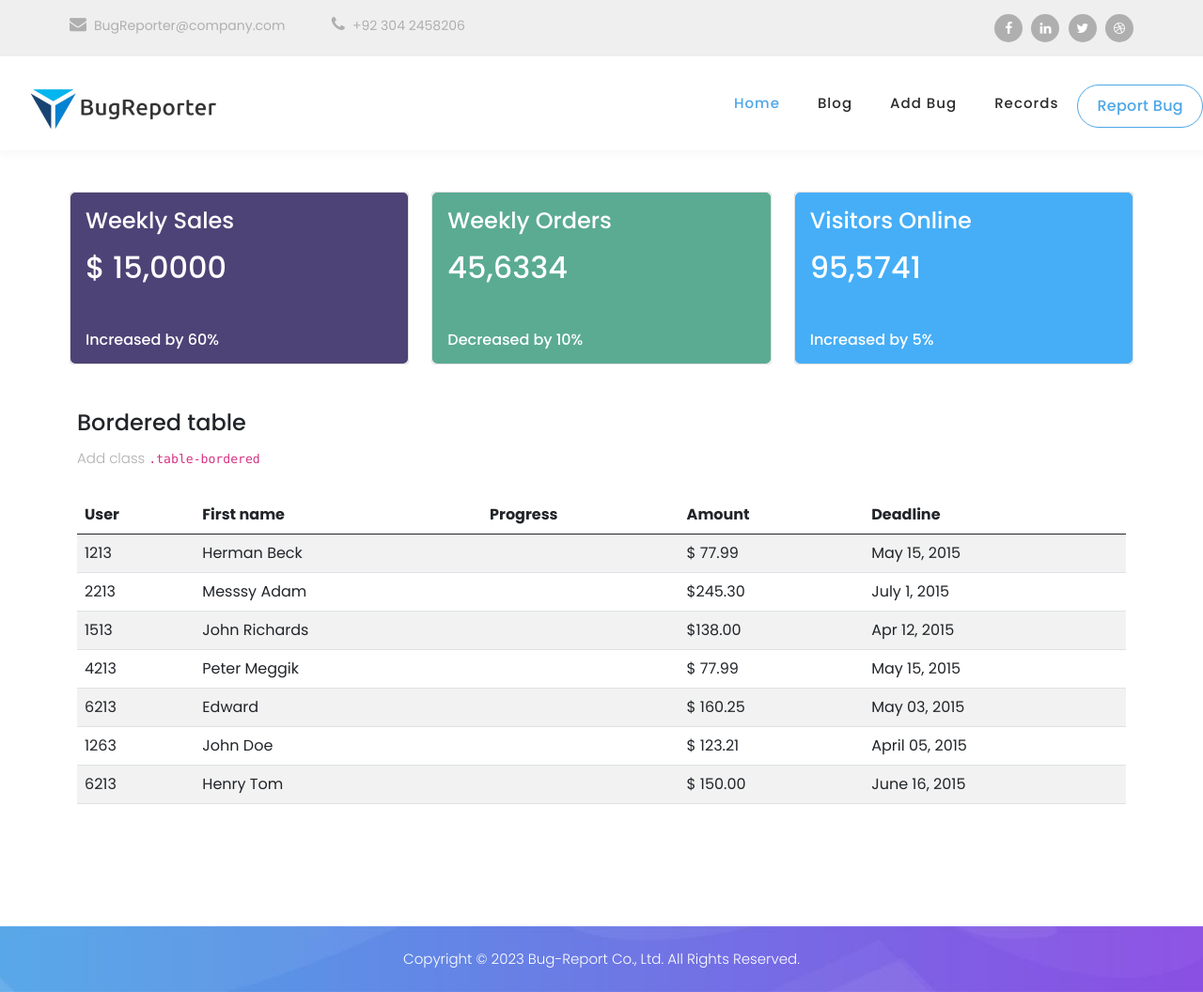
After one commit to Muhammad-Shaheer-khan/DBMS_Project, a Django app: page /record in a window 1280 px wide. The commit adds this page. Shown: the whole page at 94% size. Run offline with Django 4.2, Linux system fonts and the light colour scheme; some libraries are stand-ins or nearby versions.

Commit message:
ahsan 4th commit

```diff
--- a/myproject/myapp/urls.py
+++ b/myproject/myapp/urls.py
@@ -4,5 +4,6 @@ from .views import *
 urlpatterns = [
     path('', home,name='home'),
     # path('home', home,name='home'),
-    path('addBug',addBug, name='addBug')
+    path('addBug',addBug, name='addBug'),
+    path('record',record,name='record')
 ]
--- a/myproject/myapp/views.py
+++ b/myproject/myapp/views.py
@@ -6,3 +6,7 @@ def home(request):
 # Create your views here.
 def addBug(request):
     return render(request,'addBug.html')
+
+
+def record(request):
+    return render(request,'record.html')
--- a/myproject/templates/base.html
+++ b/myproject/templates/base.html
@@ -83,7 +83,7 @@
               <li class="scroll-to-section"><a href="{% url 'home'%}" class="active">Home</a></li>
               <li class="scroll-to-section"><a href="#blog">Blog</a></li>
               <li ><a href="{% url 'addBug' %}">Add bug</a></li>
-              <li ><a href="#">Records</a></li>
+              <li ><a href="{% url 'record' %}">Records</a></li>
               <div class="border-first-button"><a href="#">Report Bug</a></div>
             </ul>
             <a class='menu-trigger'>
--- /dev/null
+++ b/myproject/templates/record.html
@@ -0,0 +1,179 @@
+{% extends 'base.html' %}
+
+{% load static %}
+
+{% block content %}
+
+
+<style>
+    .row {
+    display: -webkit-box;
+    display: -ms-flexbox;
+    display: flex;
+    -ms-flex-wrap: wrap;
+    flex-wrap: wrap;
+    margin-right: -20px;
+    margin-left: -20px;
+}
+
+
+
+</style>
+
+<br><br>
+<br><br>
+<br><br>
+
+<div class="container">
+
+<div class="row">
+    <div class="col-md-4 stretch-card grid-margin">
+      <div class="card bg-gradient-danger card-img-holder text-white">
+        <!-- <div class="card-body" style="background-color:#4e4376"> -->
+            <div class="card-body" style="background-color:#4e4376;border-radius: 5px;">
+
+
+          <h4 class="font-weight-normal mb-3">Weekly Sales <i class="mdi mdi-chart-line mdi-24px float-right"></i>
+          </h4>
+          <h2 class="mb-5">$ 15,0000</h2>
+          <h6 class="card-text">Increased by 60%</h6>
+        </div>
+      </div>
+    </div>
+
+    <div class="col-md-4 stretch-card grid-margin">
+      <div class="card bg-gradient-info card-img-holder text-white">
+        <div class="card-body" style="background-color: #5aab92;border-radius: 5px;">
+          <h4 class="font-weight-normal mb-3">Weekly Orders <i class="mdi mdi-bookmark-outline mdi-24px float-right"></i>
+          </h4>
+          <h2 class="mb-5">45,6334</h2>
+          <h6 class="card-text">Decreased by 10%</h6>
+        </div>
+      </div>
+    </div>
+    <div class="col-md-4 stretch-card grid-margin">
+      <div class="card bg-gradient-success card-img-holder text-white">
+        <div class="card-body" style="background-color: #46aef7;border-radius: 5px;">
+          <!-- <img src="assets/images/dashboard/circle.svg" class="card-img-absolute" > -->
+          <h4 class="font-weight-normal mb-3">Visitors Online <i class="mdi mdi-diamond mdi-24px float-right"></i>
+          </h4>
+          <h2 class="mb-5">95,5741</h2>
+          <h6 class="card-text">Increased by 5%</h6>
+        </div>
+      </div>
+    </div>
+
+  </div>
+  <br><br>
+
+
+    <table class="table table-striped my-4">
+        <h4 class="card-title">Bordered table</h4>
+        <p class="card-description"> Add class <code>.table-bordered</code>
+        </p>
+      <thead>
+        <tr>
+          <th> User </th>
+          <th> First name </th>
+          <th> Progress </th>
+          <th> Amount </th>
+          <th> Deadline </th>
+        </tr>
+      </thead>
+      <tbody>
+        <tr>
+          <td>1213</td>
+          <td> Herman Beck </td>
+          <td>
+            <!-- <div class="progress">
+              <div class="progress-bar bg-success" role="progressbar" style="width: 25%" aria-valuenow="25" aria-valuemin="0" aria-valuemax="100"></div>
+            </div> -->
+          </td>
+          <td> $ 77.99 </td>
+          <td> May 15, 2015 </td>
+        </tr>
+        <tr>
+            <td>2213</td>
+
+          <td> Messsy Adam </td>
+          <td>
+            <!-- <div class="progress">
+              <div class="progress-bar bg-danger" role="progressbar" style="width: 75%" aria-valuenow="75" aria-valuemin="0" aria-valuemax="100"></div>
+            </div> -->
+          </td>
+          <td> $245.30 </td>
+          <td> July 1, 2015 </td>
+        </tr>
+        <tr>
+            <td>1513</td>
+
+          <td> John Richards </td>
+          <td>
+            <!-- <div class="progress">
+              <div class="progress-bar bg-warning" role="progressbar" style="width: 90%" aria-valuenow="90" aria-valuemin="0" aria-valuemax="100"></div>
+            </div> -->
+          </td>
+          <td> $138.00 </td>
+          <td> Apr 12, 2015 </td>
+        </tr>
+        <tr>
+            <td>4213</td>
+
+          <td> Peter Meggik </td>
+          <td>
+            <!-- <div class="progress">
+              <div class="progress-bar bg-primary" role="progressbar" style="width: 50%" aria-valuenow="50" aria-valuemin="0" aria-valuemax="100"></div>
+            </div> -->
+          </td>
+          <td> $ 77.99 </td>
+          <td> May 15, 2015 </td>
+        </tr>
+        <tr>
+            <td>6213</td>
+
+          <td> Edward </td>
+          <td>
+            <!-- <div class="progress">
+              <div class="progress-bar bg-danger" role="progressbar" style="width: 35%" aria-valuenow="35" aria-valuemin="0" aria-valuemax="100"></div>
+            </div> -->
+          </td>
+          <td> $ 160.25 </td>
+          <td> May 03, 2015 </td>
+        </tr>
+        <tr>
+            <td>1263</td>
+
+          <td> John Doe </td>
+          <td>
+            <!-- <div class="progress">
+              <div class="progress-bar bg-info" role="progressbar" style="width: 65%" aria-valuenow="65" aria-valuemin="0" aria-valuemax="100"></div>
+            </div> -->
+          </td>
+          <td> $ 123.21 </td>
+          <td> April 05, 2015 </td>
+        </tr>
+        <tr>
+            <td>6213</td>
+
+          <td> Henry Tom </td>
+          <td>
+            <!-- <div class="progress">
+              <div class="progress-bar bg-warning" role="progressbar" style="width: 20%" aria-valuenow="20" aria-valuemin="0" aria-valuemax="100"></div>
+            </div> -->
+          </td>
+          <td> $ 150.00 </td>
+          <td> June 16, 2015 </td>
+        </tr>
+      </tbody>
+    </table>
+  </div>
+
+
+
+</div>
+
+
+
+
+
+{% endblock %}
```
